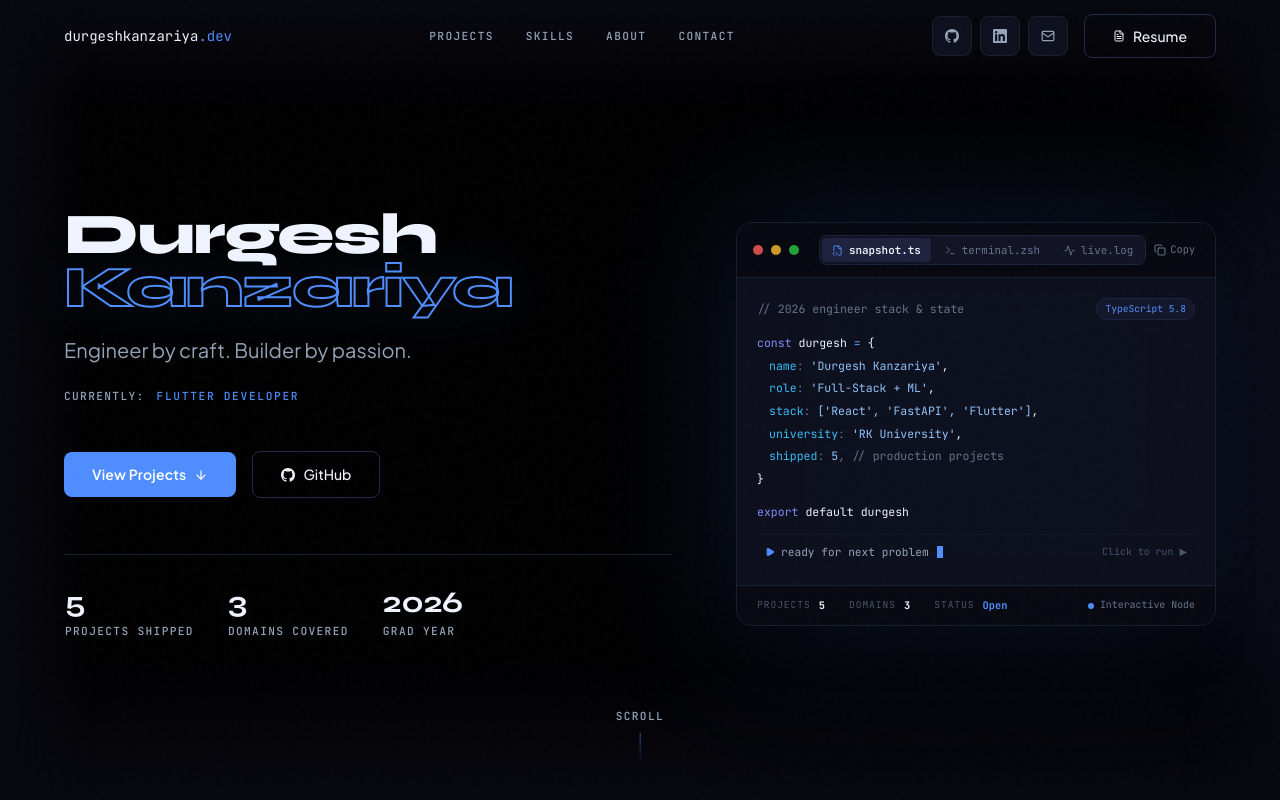
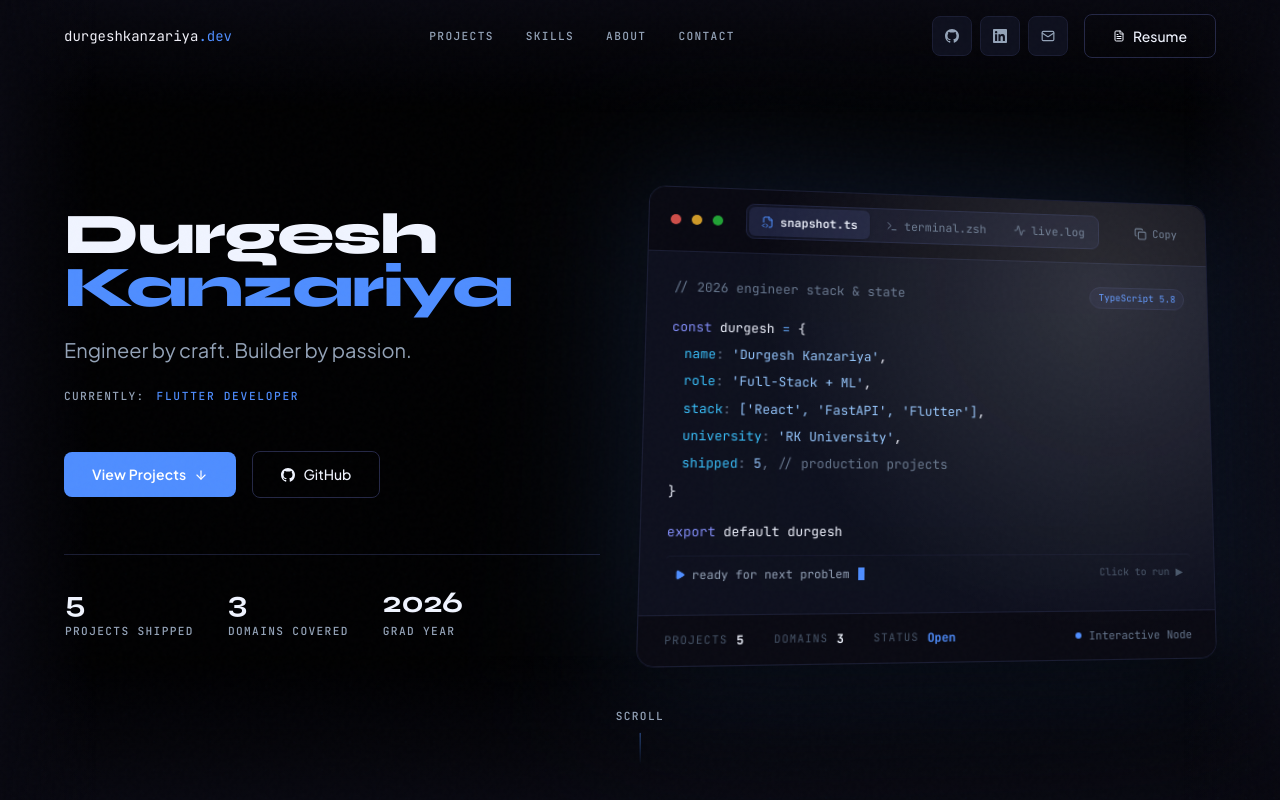
Before and after one commit to durgesh-kanzariya/durgeshkanzariya.dev, a Next.js app: page / in a window 1280 px wide. Shown: the top 800 px of the page. Built offline with nearby package versions, Linux system fonts and the light colour scheme; a web font is replaced by a local one.

Commit message:
feat(hero): enlarge 3D terminal card and sync top-right tilt animation with preloader reveal

```diff
--- a/components/hero/HeroVisual.tsx
+++ b/components/hero/HeroVisual.tsx
@@ -1,9 +1,17 @@
 "use client";
 
-import { useState, useRef, MouseEvent } from "react";
+import { useState, useRef, useEffect, MouseEvent } from "react";
 import { Copy, Check, Play, Terminal, FileCode2, Activity } from "lucide-react";
 
 type Tab = "snapshot" | "terminal" | "telemetry";
+
+// Default resting 3D tilt angled toward the top-right corner
+const RESTING_TRANSFORM =
+  "perspective(1000px) rotateX(5.5deg) rotateY(6.5deg) scale3d(1.02, 1.02, 1.02)";
+const FLAT_TRANSFORM =
+  "perspective(1000px) rotateX(0deg) rotateY(0deg) scale3d(1, 1, 1)";
+const RESTING_GLARE = { x: 80, y: 20, opacity: 0.14 };
+const INITIAL_GLARE = { x: 50, y: 50, opacity: 0 };
 
 export default function HeroVisual() {
   const [activeTab, setActiveTab] = useState<Tab>("snapshot");
@@ -15,11 +23,50 @@ export default function HeroVisual() {
 
   // 3D Tilt & Glare State
   const cardRef = useRef<HTMLDivElement>(null);
-  const [transformStyle, setTransformStyle] = useState("");
-  const [glarePosition, setGlarePosition] = useState({ x: 50, y: 50, opacity: 0 });
+  const [transformStyle, setTransformStyle] = useState(FLAT_TRANSFORM);
+  const [glarePosition, setGlarePosition] = useState(INITIAL_GLARE);
+  const [isHovered, setIsHovered] = useState(false);
+
+  // Auto-tilt animation triggered AFTER preloader lifts up so the user sees it happen
+  useEffect(() => {
+    let triggered = false;
+
+    const triggerTilt = (delayMs = 250) => {
+      if (triggered) return;
+      triggered = true;
+      setTimeout(() => {
+        setTransformStyle(RESTING_TRANSFORM);
+        setGlarePosition(RESTING_GLARE);
+      }, delayMs);
+    };
+
+    // If preloader has already completed (e.g. fast nav or already lifted)
+    if (typeof window !== "undefined" && window.__preloaderDone) {
+      triggerTilt(300);
+      return;
+    }
+
+    const handlePreloaderComplete = () => {
+      triggerTilt(250);
+    };
+
+    window.addEventListener("preloader-complete", handlePreloaderComplete);
+
+    // Fallback timer (in case preloader is disabled, skipped, or finishes on fallback)
+    const fallbackTimer = setTimeout(() => {
+      triggerTilt(0);
+    }, 3800);
+
+    return () => {
+      window.removeEventListener("preloader-complete", handlePreloaderComplete);
+      clearTimeout(fallbackTimer);
+    };
+  }, []);
 
   const handleMouseMove = (e: MouseEvent<HTMLDivElement>) => {
     if (!cardRef.current) return;
+    setIsHovered(true);
+
     const rect = cardRef.current.getBoundingClientRect();
     const x = e.clientX - rect.left;
     const y = e.clientY - rect.top;
@@ -27,23 +74,25 @@ export default function HeroVisual() {
     const centerX = rect.width / 2;
     const centerY = rect.height / 2;
 
-    const rotateX = ((y - centerY) / centerY) * -7; // max 7 deg
-    const rotateY = ((x - centerX) / centerX) * 7;
+    const rotateX = ((y - centerY) / centerY) * -7.5; // max 7.5 deg
+    const rotateY = ((x - centerX) / centerX) * 7.5;
 
     setTransformStyle(
-      `perspective(1000px) rotateX(${rotateX.toFixed(2)}deg) rotateY(${rotateY.toFixed(2)}deg) scale3d(1.02, 1.02, 1.02)`
+      `perspective(1000px) rotateX(${rotateX.toFixed(2)}deg) rotateY(${rotateY.toFixed(2)}deg) scale3d(1.025, 1.025, 1.025)`
     );
 
     setGlarePosition({
       x: (x / rect.width) * 100,
       y: (y / rect.height) * 100,
-      opacity: 0.15,
+      opacity: 0.16,
     });
   };
 
   const handleMouseLeave = () => {
-    setTransformStyle("perspective(1000px) rotateX(0deg) rotateY(0deg) scale3d(1, 1, 1)");
-    setGlarePosition((prev) => ({ ...prev, opacity: 0 }));
+    setIsHovered(false);
+    // Smoothly return back to the top-right tilted resting position
+    setTransformStyle(RESTING_TRANSFORM);
+    setGlarePosition(RESTING_GLARE);
   };
 
   const handleCopy = () => {
@@ -81,8 +130,10 @@ export default durgesh;`;
       onMouseMove={handleMouseMove}
       onMouseLeave={handleMouseLeave}
       style={{
-        transform: transformStyle || "perspective(1000px) rotateX(0deg) rotateY(0deg)",
-        transition: transformStyle ? "transform 0.1s ease-out" : "transform 0.5s ease-out",
+        transform: transformStyle,
+        transition: isHovered
+          ? "transform 0.1s ease-out"
+          : "transform 0.85s cubic-bezier(0.22, 1, 0.36, 1)",
       }}
       className="relative w-full cursor-pointer select-none group pointer-events-auto"
     >
@@ -94,15 +145,18 @@ export default durgesh;`;
 
         {/* Dynamic Glare Overlay */}
         <div
-          className="absolute inset-0 pointer-events-none rounded-2xl transition-opacity duration-300 z-30"
+          className="absolute inset-0 pointer-events-none rounded-2xl z-30"
           style={{
             background: `radial-gradient(circle at ${glarePosition.x}% ${glarePosition.y}%, rgba(255,255,255,${glarePosition.opacity}), transparent 60%)`,
+            transition: isHovered
+              ? "opacity 0.15s ease-out"
+              : "all 0.85s cubic-bezier(0.22, 1, 0.36, 1)",
           }}
         />
 
         {/* Window Chrome Header */}
-        <div className="flex items-center justify-between px-4 py-3 border-b border-[#1A1D33] bg-[#080810]/90">
-          <div className="flex items-center gap-2">
+        <div className="flex items-center justify-between px-5 py-3.5 border-b border-[#1A1D33] bg-[#080810]/90">
+          <div className="flex items-center gap-2.5">
             <span className="w-2.5 h-2.5 rounded-full bg-[#FF5F57]/80 group-hover:bg-[#FF5F57] transition-colors" />
             <span className="w-2.5 h-2.5 rounded-full bg-[#FFBD2E]/80 group-hover:bg-[#FFBD2E] transition-colors" />
             <span className="w-2.5 h-2.5 rounded-full bg-[#28C840]/80 group-hover:bg-[#28C840] transition-colors" />
@@ -112,37 +166,37 @@ export default durgesh;`;
               <button
                 type="button"
                 onClick={() => setActiveTab("snapshot")}
-                className={`flex items-center gap-1.5 px-2.5 py-1 rounded text-[0.68rem] font-mono transition-all ${
+                className={`flex items-center gap-1.5 px-3 py-1.5 rounded-md text-[0.72rem] font-mono transition-all ${
                   activeTab === "snapshot"
                     ? "bg-[#1E223D] text-[#F0F4FF] shadow-sm font-semibold"
                     : "text-[#64748B] hover:text-[#94A3B8]"
                 }`}
               >
-                <FileCode2 size={11} className={activeTab === "snapshot" ? "text-[#4F8EFF]" : ""} />
+                <FileCode2 size={12} className={activeTab === "snapshot" ? "text-[#4F8EFF]" : ""} />
                 snapshot.ts
               </button>
               <button
                 type="button"
                 onClick={() => setActiveTab("terminal")}
-                className={`flex items-center gap-1.5 px-2.5 py-1 rounded text-[0.68rem] font-mono transition-all ${
+                className={`flex items-center gap-1.5 px-3 py-1.5 rounded-md text-[0.72rem] font-mono transition-all ${
                   activeTab === "terminal"
                     ? "bg-[#1E223D] text-[#F0F4FF] shadow-sm font-semibold"
                     : "text-[#64748B] hover:text-[#94A3B8]"
                 }`}
               >
-                <Terminal size={11} className={activeTab === "terminal" ? "text-[#4F8EFF]" : ""} />
+                <Terminal size={12} className={activeTab === "terminal" ? "text-[#4F8EFF]" : ""} />
                 terminal.zsh
               </button>
               <button
                 type="button"
                 onClick={() => setActiveTab("telemetry")}
-                className={`flex items-center gap-1.5 px-2.5 py-1 rounded text-[0.68rem] font-mono transition-all ${
+                className={`flex items-center gap-1.5 px-3 py-1.5 rounded-md text-[0.72rem] font-mono transition-all ${
                   activeTab === "telemetry"
                     ? "bg-[#1E223D] text-[#F0F4FF] shadow-sm font-semibold"
                     : "text-[#64748B] hover:text-[#94A3B8]"
                 }`}
               >
-                <Activity size={11} className={activeTab === "telemetry" ? "text-[#4F8EFF]" : ""} />
+                <Activity size={12} className={activeTab === "telemetry" ? "text-[#4F8EFF]" : ""} />
                 live.log
               </button>
             </div>
@@ -152,17 +206,17 @@ export default durgesh;`;
           <button
             type="button"
             onClick={handleCopy}
-            className="flex items-center gap-1 px-2 py-1 rounded text-[0.65rem] font-mono text-[#64748B] hover:text-[#F0F4FF] hover:bg-[#1A1D33] transition-all"
+            className="flex items-center gap-1.5 px-2.5 py-1 rounded text-[0.68rem] font-mono text-[#64748B] hover:text-[#F0F4FF] hover:bg-[#1A1D33] transition-all"
             title="Copy code"
           >
             {copied ? (
               <>
-                <Check size={12} className="text-[#38BDF8]" />
+                <Check size={13} className="text-[#38BDF8]" />
                 <span className="text-[#38BDF8]">Copied!</span>
               </>
             ) : (
               <>
-                <Copy size={12} />
+                <Copy size={13} />
                 <span>Copy</span>
               </>
             )}
@@ -171,7 +225,7 @@ export default durgesh;`;
 
         {/* Tab 1: Code Snapshot */}
         {activeTab === "snapshot" && (
-          <div className="p-5 font-mono text-[0.72rem] leading-relaxed space-y-1">
+          <div className="p-6 font-mono text-[0.78rem] leading-relaxed space-y-1.5">
             <div className="flex items-center justify-between">
               <span className="text-[#64748B]">{"// 2026 engineer stack & state"}</span>
               <span className="text-[0.6rem] px-2 py-0.5 rounded-full bg-[#14172B] text-[#4F8EFF] border border-[#1E223D]">
@@ -239,9 +293,9 @@ export default durgesh;`;
 
         {/* Tab 2: Interactive Terminal */}
         {activeTab === "terminal" && (
-          <div className="p-5 font-mono text-[0.72rem] leading-relaxed space-y-3 min-h-[220px] flex flex-col justify-between">
-            <div className="space-y-1.5">
-              <div className="text-[#64748B] text-[0.68rem]">
+          <div className="p-6 font-mono text-[0.78rem] leading-relaxed space-y-3.5 min-h-[250px] flex flex-col justify-between">
+            <div className="space-y-2">
+              <div className="text-[#64748B] text-[0.72rem]">
                 Durgesh CLI v2.4 (darwin-arm64) — Interactive session
               </div>
               {outputLogs.map((log, i) => (
@@ -256,12 +310,12 @@ export default durgesh;`;
 
             {/* Quick action buttons */}
             <div className="pt-3 border-t border-[#1A1D33] flex flex-wrap gap-2">
-              <span className="text-[#475569] text-[0.65rem] self-center mr-1">Quick run:</span>
+              <span className="text-[#475569] text-[0.68rem] self-center mr-1">Quick run:</span>
               <button
                 type="button"
                 disabled={executing}
                 onClick={() => runCommand("pnpm run test")}
-                className="px-2 py-1 rounded bg-[#14172B] hover:bg-[#1E223D] border border-[#1E223D] text-[#93C5FD] text-[0.65rem] transition-colors active:scale-95"
+                className="px-2.5 py-1 rounded bg-[#14172B] hover:bg-[#1E223D] border border-[#1E223D] text-[#93C5FD] text-[0.68rem] transition-colors active:scale-95"
               >
                 test:all
               </button>
@@ -269,7 +323,7 @@ export default durgesh;`;
                 type="button"
                 disabled={executing}
                 onClick={() => runCommand("git status")}
-                className="px-2 py-1 rounded bg-[#14172B] hover:bg-[#1E223D] border border-[#1E223D] text-[#93C5FD] text-[0.65rem] transition-colors active:scale-95"
+                className="px-2.5 py-1 rounded bg-[#14172B] hover:bg-[#1E223D] border border-[#1E223D] text-[#93C5FD] text-[0.68rem] transition-colors active:scale-95"
               >
                 git:status
               </button>
@@ -277,7 +331,7 @@ export default durgesh;`;
                 type="button"
                 disabled={executing}
                 onClick={() => runCommand("system.health()")}
-                className="px-2 py-1 rounded bg-[#14172B] hover:bg-[#1E223D] border border-[#1E223D] text-[#93C5FD] text-[0.65rem] transition-colors active:scale-95"
+                className="px-2.5 py-1 rounded bg-[#14172B] hover:bg-[#1E223D] border border-[#1E223D] text-[#93C5FD] text-[0.68rem] transition-colors active:scale-95"
               >
                 health
               </button>
@@ -287,29 +341,29 @@ export default durgesh;`;
 
         {/* Tab 3: Live Telemetry */}
         {activeTab === "telemetry" && (
-          <div className="p-5 font-mono text-[0.72rem] leading-relaxed space-y-3 min-h-[220px]">
-            <div className="text-[#64748B] text-[0.68rem]">Telemetry sync: Quantum uplink active</div>
+          <div className="p-6 font-mono text-[0.78rem] leading-relaxed space-y-3.5 min-h-[250px]">
+            <div className="text-[#64748B] text-[0.72rem]">Telemetry sync: Quantum uplink active</div>
 
-            <div className="grid grid-cols-2 gap-3 pt-1">
-              <div className="p-2.5 rounded-lg bg-[#14172B]/60 border border-[#1E223D]">
-                <div className="text-[0.6rem] text-[#64748B] uppercase tracking-wider">Ping Latency</div>
-                <div className="text-sm font-bold text-[#38BDF8] mt-0.5">1.2 ms</div>
+            <div className="grid grid-cols-2 gap-3.5 pt-1">
+              <div className="p-3 rounded-lg bg-[#14172B]/60 border border-[#1E223D]">
+                <div className="text-[0.65rem] text-[#64748B] uppercase tracking-wider">Ping Latency</div>
+                <div className="text-base font-bold text-[#38BDF8] mt-0.5">1.2 ms</div>
               </div>
-              <div className="p-2.5 rounded-lg bg-[#14172B]/60 border border-[#1E223D]">
-                <div className="text-[0.6rem] text-[#64748B] uppercase tracking-wider">Uptime Rate</div>
-                <div className="text-sm font-bold text-[#28C840] mt-0.5">99.98%</div>
+              <div className="p-3 rounded-lg bg-[#14172B]/60 border border-[#1E223D]">
+                <div className="text-[0.65rem] text-[#64748B] uppercase tracking-wider">Uptime Rate</div>
+                <div className="text-base font-bold text-[#28C840] mt-0.5">99.98%</div>
               </div>
-              <div className="p-2.5 rounded-lg bg-[#14172B]/60 border border-[#1E223D]">
-                <div className="text-[0.6rem] text-[#64748B] uppercase tracking-wider">Active Runtime</div>
-                <div className="text-sm font-bold text-[#F0F4FF] mt-0.5">WebGL + React 19</div>
+              <div className="p-3 rounded-lg bg-[#14172B]/60 border border-[#1E223D]">
+                <div className="text-[0.65rem] text-[#64748B] uppercase tracking-wider">Active Runtime</div>
+                <div className="text-base font-bold text-[#F0F4FF] mt-0.5">WebGL + React 19</div>
               </div>
-              <div className="p-2.5 rounded-lg bg-[#14172B]/60 border border-[#1E223D]">
-                <div className="text-[0.6rem] text-[#64748B] uppercase tracking-wider">Matrix Grid</div>
-                <div className="text-sm font-bold text-[#818CF8] mt-0.5">Synced</div>
+              <div className="p-3 rounded-lg bg-[#14172B]/60 border border-[#1E223D]">
+                <div className="text-[0.65rem] text-[#64748B] uppercase tracking-wider">Matrix Grid</div>
+                <div className="text-base font-bold text-[#818CF8] mt-0.5">Synced</div>
               </div>
             </div>
 
-            <div className="flex items-center gap-2 pt-2 text-[#64748B] text-[0.65rem]">
+            <div className="flex items-center gap-2 pt-2 text-[#64748B] text-[0.7rem]">
               <span className="w-1.5 h-1.5 rounded-full bg-[#28C840] animate-ping" />
               <span>Telemetry streaming real-time metrics</span>
             </div>
@@ -317,19 +371,19 @@ export default durgesh;`;
         )}
 
         {/* Interactive Bottom Stat Bar */}
-        <div className="border-t border-[#1A1D33] px-5 py-3 flex items-center justify-between bg-[#080810]/80">
-          <div className="flex items-center gap-6">
+        <div className="border-t border-[#1A1D33] px-6 py-3.5 flex items-center justify-between bg-[#080810]/80">
+          <div className="flex items-center gap-7">
             {[
               { label: "Projects", value: "5" },
               { label: "Domains",  value: "3" },
               { label: "Status",   value: "Open" },
             ].map(({ label, value }) => (
               <div key={label} className="flex items-center gap-2">
-                <span className="text-[#475569] text-[0.6rem] uppercase tracking-widest font-mono">
+                <span className="text-[#475569] text-[0.65rem] uppercase tracking-widest font-mono">
                   {label}
                 </span>
                 <span
-                  className="text-[0.65rem] font-mono font-bold"
+                  className="text-[0.72rem] font-mono font-bold"
                   style={{ color: value === "Open" ? "#4F8EFF" : "#F0F4FF" }}
                 >
                   {value}
@@ -338,7 +392,7 @@ export default durgesh;`;
             ))}
           </div>
 
-          <div className="flex items-center gap-1.5 text-[0.62rem] font-mono text-[#64748B]">
+          <div className="flex items-center gap-2 text-[0.68rem] font-mono text-[#64748B]">
             <span className="w-1.5 h-1.5 rounded-full bg-[#4F8EFF] animate-pulse" />
             <span>Interactive Node</span>
           </div>
--- a/components/hero/index.tsx
+++ b/components/hero/index.tsx
@@ -141,7 +141,7 @@ export default function HeroSection() {
       </div>
 
       <div className="section-container relative z-10 w-full pointer-events-none">
-        <div className="grid grid-cols-1 lg:grid-cols-[1fr_420px] xl:grid-cols-[1fr_480px] gap-12 lg:gap-16 items-center">
+        <div className="grid grid-cols-1 lg:grid-cols-[1fr_490px] xl:grid-cols-[1fr_560px] 2xl:grid-cols-[1fr_600px] gap-10 lg:gap-14 items-center">
 
           {/* Left Column — Identity & Actions */}
           <div ref={leftRef} style={{ opacity: 0 }} className="pointer-events-auto">
@@ -151,7 +151,7 @@ export default function HeroSection() {
             >
               Durgesh
               <br />
-              <span className="text-hollow-accent">Kanzariya</span>
+              <span className="text-[#4F8EFF]">Kanzariya</span>
             </h1>
 
             <p className="text-[#94A3B8] text-lg md:text-xl font-jakarta font-normal max-w-md mb-4 leading-relaxed">
```
